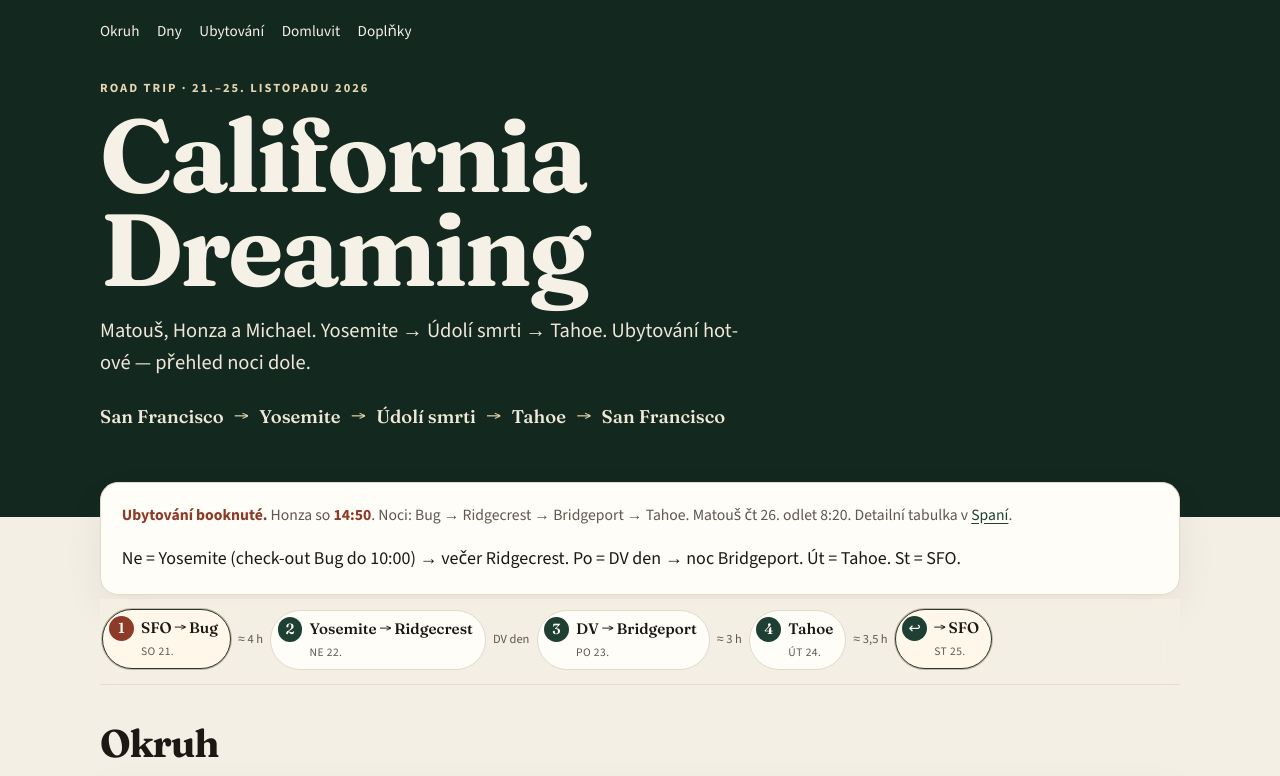
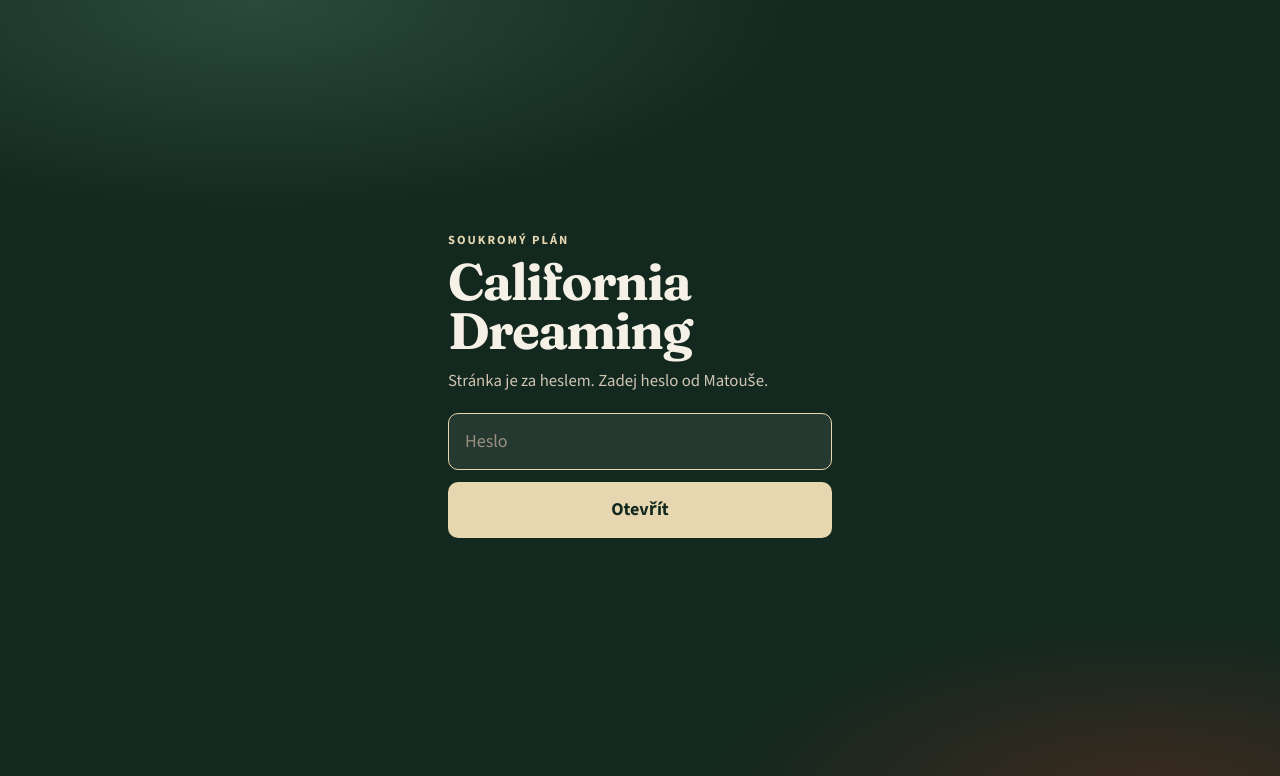
Before and after one commit to matouspesice/california-dreaming, a plain HTML site: page index.html in a window 1280 px wide. Shown: the top 776 px of the page. Drawn offline with nearby package versions, Linux system fonts and the light colour scheme.

Commit message:
Stránka za heslem (#7)
* Password-gate the public trip page for the crew.

Adds a client-side SHA-256 check with session unlock and noindex,
so lodging details are not casually open on GitHub Pages.

Co-authored-by: matouspesice <matouspesice@users.noreply.github.com>

* Link lodging names to Booking.com hotel pages.

Adds the four property URLs in the overnight table and day blurbs.

Co-authored-by: matouspesice <matouspesice@users.noreply.github.com>

---------

Co-authored-by: Cursor Agent <cursoragent@cursor.com>
Co-authored-by: matouspesice <matouspesice@users.noreply.github.com>

```diff
--- a/index.html
+++ b/index.html
@@ -4,7 +4,8 @@
   <meta charset="utf-8">
   <meta name="viewport" content="width=device-width, initial-scale=1">
   <title>California Dreaming · road trip 21.–25. 11. 2026</title>
-  <meta name="description" content="Road trip Matouše, Honzy a Michaela: San Francisco → Údolí smrti → Tahoe → Yosemite a zpět, 21.–25. listopadu 2026.">
+  <meta name="description" content="Soukromý road trip plán.">
+  <meta name="robots" content="noindex,nofollow">
   <meta name="theme-color" content="#13281f">
   <link rel="preconnect" href="https://fonts.googleapis.com">
   <link rel="preconnect" href="https://fonts.gstatic.com" crossorigin>
@@ -639,9 +640,144 @@
       details.fold { break-inside: avoid; }
       details.fold:not([open]) .fold-body { display: block; }
     }
+
+    html.is-locked body > *:not(#gate) { display: none !important; }
+    #gate {
+      display: none;
+      min-height: 100vh;
+      margin: 0;
+      padding: 2rem 1rem;
+      background:
+        radial-gradient(ellipse 80% 50% at 20% 0%, #2a4a3c 0%, transparent 55%),
+        radial-gradient(ellipse 70% 45% at 90% 100%, #3d2a1f 0%, transparent 50%),
+        var(--pine-deep);
+      color: #f6f1e7;
+      align-items: center;
+      justify-content: center;
+    }
+    html.is-locked #gate { display: flex; }
+    #gate .gate-card {
+      width: min(24rem, 100%);
+      text-align: left;
+    }
+    #gate .gate-kicker {
+      margin: 0 0 0.5rem;
+      color: var(--gold-soft);
+      letter-spacing: 0.16em;
+      text-transform: uppercase;
+      font-size: 0.78rem;
+      font-weight: 700;
+    }
+    #gate h1 {
+      font-family: var(--serif);
+      font-weight: 680;
+      font-size: clamp(2.2rem, 8vw, 3.2rem);
+      line-height: 0.95;
+      letter-spacing: -0.03em;
+      margin: 0 0 0.75rem;
+      color: #f6f1e7;
+    }
+    #gate p {
+      margin: 0 0 1.25rem;
+      color: #cfc4b2;
+      font-size: 1.05rem;
+    }
+    #gate form {
+      display: grid;
+      gap: 0.75rem;
+    }
+    #gate input[type="password"] {
+      width: 100%;
+      border: 1px solid color-mix(in srgb, #e7d7b0 35%, transparent);
+      background: color-mix(in srgb, #fffdf8 8%, transparent);
+      color: #f6f1e7;
+      font: inherit;
+      padding: 0.85rem 1rem;
+      border-radius: 10px;
+      outline: none;
+    }
+    #gate input[type="password"]:focus {
+      border-color: var(--gold-soft);
+    }
+    #gate input[type="password"]::placeholder { color: #9a9080; }
+    #gate button {
+      border: 0;
+      background: var(--gold-soft);
+      color: var(--pine-deep);
+      font: inherit;
+      font-weight: 700;
+      padding: 0.85rem 1rem;
+      border-radius: 10px;
+      cursor: pointer;
+    }
+    #gate button:hover { filter: brightness(1.05); }
+    #gate .gate-err {
+      margin: 0;
+      min-height: 1.3em;
+      color: #e8b4a4;
+      font-size: 0.95rem;
+    }
   </style>
+  <script>
+    (function () {
+      var KEY = "cd-auth-v1";
+      var HASH = "34427878c562b4a587ee45895e61a7bfc44c9c1a2ce4ec9c98e8bbd514c14d67";
+      function unlocked() {
+        try { return sessionStorage.getItem(KEY) === HASH; } catch (e) { return false; }
+      }
+      if (!unlocked()) document.documentElement.classList.add("is-locked");
+      window.__cdGate = {
+        KEY: KEY,
+        HASH: HASH,
+        async digest(text) {
+          var data = new TextEncoder().encode(text);
+          var buf = await crypto.subtle.digest("SHA-256", data);
+          return Array.from(new Uint8Array(buf)).map(function (b) {
+            return b.toString(16).padStart(2, "0");
+          }).join("");
+        }
+      };
+    })();
+  </script>
 </head>
 <body>
+  <section id="gate" aria-label="Vstup">
+    <div class="gate-card">
+      <p class="gate-kicker">Soukromý plán</p>
+      <h1>California<br>Dreaming</h1>
+      <p>Stránka je za heslem. Zadej heslo od Matouše.</p>
+      <form id="gate-form" autocomplete="current-password">
+        <label class="visually-hidden" for="gate-pass" style="position:absolute;width:1px;height:1px;overflow:hidden;clip:rect(0,0,0,0)">Heslo</label>
+        <input id="gate-pass" name="password" type="password" placeholder="Heslo" required autofocus>
+        <button type="submit">Otevřít</button>
+        <p class="gate-err" id="gate-err" role="status" aria-live="polite"></p>
+      </form>
+    </div>
+  </section>
+  <script>
+    (function () {
+      var gate = window.__cdGate;
+      if (!gate) return;
+      var form = document.getElementById("gate-form");
+      var input = document.getElementById("gate-pass");
+      var err = document.getElementById("gate-err");
+      if (!document.documentElement.classList.contains("is-locked")) return;
+      form.addEventListener("submit", function (e) {
+        e.preventDefault();
+        err.textContent = "";
+        gate.digest(input.value).then(function (h) {
+          if (h !== gate.HASH) {
+            err.textContent = "Špatné heslo.";
+            input.select();
+            return;
+          }
+          try { sessionStorage.setItem(gate.KEY, gate.HASH); } catch (err2) {}
+          document.documentElement.classList.remove("is-locked");
+          input.value = "";
+        });
+      });
+    })();
+  </script>
   <a class="skip" href="#okruh">Přeskočit na okruh</a>
   <header class="site">
     <div class="wrap">
@@ -843,7 +979,7 @@
       <article class="day" id="den-21" data-date="2026-11-21">
         <p class="tag">Start</p>
         <h3>Sobota 21. · SFO → Yosemite Bug</h3>
-        <p class="meta">Honza 14:50. Noc: <strong>Yosemite Bug</strong> · conf. 6672958976 · check-in 15:00–23:00.</p>
+        <p class="meta">Honza 14:50. Noc: <a href="https://www.booking.com/hotel/us/yosemite-bug-rustic-mountain-resort.cs.html">Yosemite Bug</a> · conf. 6672958976 · check-in 15:00–23:00.</p>
         <ul>
           <li>Auto ráno nebo před Honzou. Odjezd ≈ 17:30 → Hwy 140 → Midpines ≈ 3,5–4 h.</li>
           <li>Příjezd Bug ≈ 21:00–21:30. Quadruple shared bath, 3 dospělí.</li>
@@ -853,7 +989,7 @@
       <article class="day" id="den-22" data-date="2026-11-22">
         <p class="tag hard">Yosemite · pak Ridgecrest</p>
         <h3>Neděle 22. · Valley + Mist Trail</h3>
-        <p class="meta">Check-out Bug <strong>do 10:00</strong>. Večer noc v Ridgecrestu (A Nights Inn, conf. 5601132938). <a href="yosemite-nedele.gpx">GPX</a> · <a href="https://mapy.com/fnc/v1/route?mapset=outdoor&amp;routeType=car_fast&amp;start=-119.9589,37.5446&amp;end=-119.9589,37.5446&amp;waypoints=-119.6513,37.7156;-119.6464,37.7166;-119.5700,37.7374;-119.5969,37.7557">Mapy okruh</a></p>
+        <p class="meta">Check-out Bug <strong>do 10:00</strong>. Večer noc v Ridgecrestu (<a href="https://www.booking.com/hotel/us/a-nights-inn.cs.html">A Nights Inn</a>, conf. 5601132938). <a href="yosemite-nedele.gpx">GPX</a> · <a href="https://mapy.com/fnc/v1/route?mapset=outdoor&amp;routeType=car_fast&amp;start=-119.9589,37.5446&amp;end=-119.9589,37.5446&amp;waypoints=-119.6513,37.7156;-119.6464,37.7166;-119.5700,37.7374;-119.5969,37.7557">Mapy okruh</a></p>
         <ul>
           <li>Brzy do Valley: Tunnel View → Bridalveil → Curry Village → <strong>Mist Trail / Vernal Footbridge</strong> → Lower Fall.</li>
           <li>Odpoledne pryč z parku → jih k Ridgecrestu (přes Fresno / 14). Check-in A Nights Inn od 14:00 — přijedete spíš večer, OK.</li>
@@ -864,7 +1000,7 @@
       <article class="day" id="den-23" data-date="2026-11-23">
         <p class="tag">Údolí smrti</p>
         <h3>Pondělí 23. · DV den → Bridgeport</h3>
-        <p class="meta">Ráno z Ridgecrestu do Furnace Creek ≈ 2,5 h. Večer noc: <strong>Virginia Creek Settlement</strong> Bridgeport (conf. 5899614127) — stan na 395.</p>
+        <p class="meta">Ráno z Ridgecrestu do Furnace Creek ≈ 2,5 h. Večer noc: <a href="https://www.booking.com/hotel/us/virginia-creek-settlement.cs.html">Virginia Creek Settlement</a> Bridgeport (conf. 5899614127) — stan na 395.</p>
         <ul>
           <li>Golden Canyon → Badwater → Artist's → Zabriskie. Pak 190 → 395 N → Bridgeport.</li>
           <li>Check-in 15:00–22:00; po 19:00 volat +1 760-932-7780. Stan bez topení — spacáky.</li>
@@ -875,7 +1011,7 @@
       <article class="day" id="den-24" data-date="2026-11-24">
         <p class="tag">Tahoe</p>
         <h3>Úterý 24. · Bridgeport → South Lake Tahoe</h3>
-        <p class="meta">Noc: <strong>Adventure Lodge</strong> · conf. 5669428635 · check-in od 16:00 · Queen Suite.</p>
+        <p class="meta">Noc: <a href="https://www.booking.com/hotel/us/adventure-lodge-south-lake-tahoe.cs.html">Adventure Lodge</a> · conf. 5669428635 · check-in od 16:00 · Queen Suite.</p>
         <ul>
           <li>395 N / 89 / 50 k jezeru. Krátce břeh / vyhlídka.</li>
           <li>3918 Pioneer Trail · self check-in + formulář předem · +1 925-848-4564.</li>
@@ -918,7 +1054,7 @@
           <tbody>
             <tr class="park">
               <td><strong>so 21.</strong></td>
-              <td><a href="https://www.yosemitebug.com/">Yosemite Bug</a><br><span style="color:var(--muted);font-size:0.9em">Midpines</span></td>
+              <td><a href="https://www.booking.com/hotel/us/yosemite-bug-rustic-mountain-resort.cs.html">Yosemite Bug</a><br><span style="color:var(--muted);font-size:0.9em">Midpines</span></td>
               <td>Quadruple · shared bath</td>
               <td>15:00–23:00<br>→ ne 10:00</td>
               <td>6979 Highway 140<br>CA 95345</td>
@@ -926,7 +1062,7 @@
             </tr>
             <tr class="park">
               <td><strong>ne 22.</strong></td>
-              <td>A Nights Inn<br><span style="color:var(--muted);font-size:0.9em">Ridgecrest</span></td>
+              <td><a href="https://www.booking.com/hotel/us/a-nights-inn.cs.html">A Nights Inn</a><br><span style="color:var(--muted);font-size:0.9em">Ridgecrest</span></td>
               <td>Deluxe · 2× queen</td>
               <td>od 14:00<br>→ po 11:00</td>
               <td>706 N Balsam St<br>CA 93555</td>
@@ -934,7 +1070,7 @@
             </tr>
             <tr class="park">
               <td><strong>po 23.</strong></td>
-              <td>Virginia Creek Settlement<br><span style="color:var(--muted);font-size:0.9em">Bridgeport · 395</span></td>
+              <td><a href="https://www.booking.com/hotel/us/virginia-creek-settlement.cs.html">Virginia Creek Settlement</a><br><span style="color:var(--muted);font-size:0.9em">Bridgeport · 395</span></td>
               <td>Tent cabin (4)</td>
               <td>15:00–22:00<br>→ út 11:00</td>
               <td>70847 Highway 395<br>CA 93517</td>
@@ -942,7 +1078,7 @@
             </tr>
             <tr class="park">
               <td><strong>út 24.</strong></td>
-              <td>Adventure Lodge<br><span style="color:var(--muted);font-size:0.9em">South Lake Tahoe</span></td>
+              <td><a href="https://www.booking.com/hotel/us/adventure-lodge-south-lake-tahoe.cs.html">Adventure Lodge</a><br><span style="color:var(--muted);font-size:0.9em">South Lake Tahoe</span></td>
               <td>Queen Suite</td>
               <td>od 16:00<br>→ st 10:30</td>
               <td>3918 Pioneer Trail<br>CA 96150</td>
```
